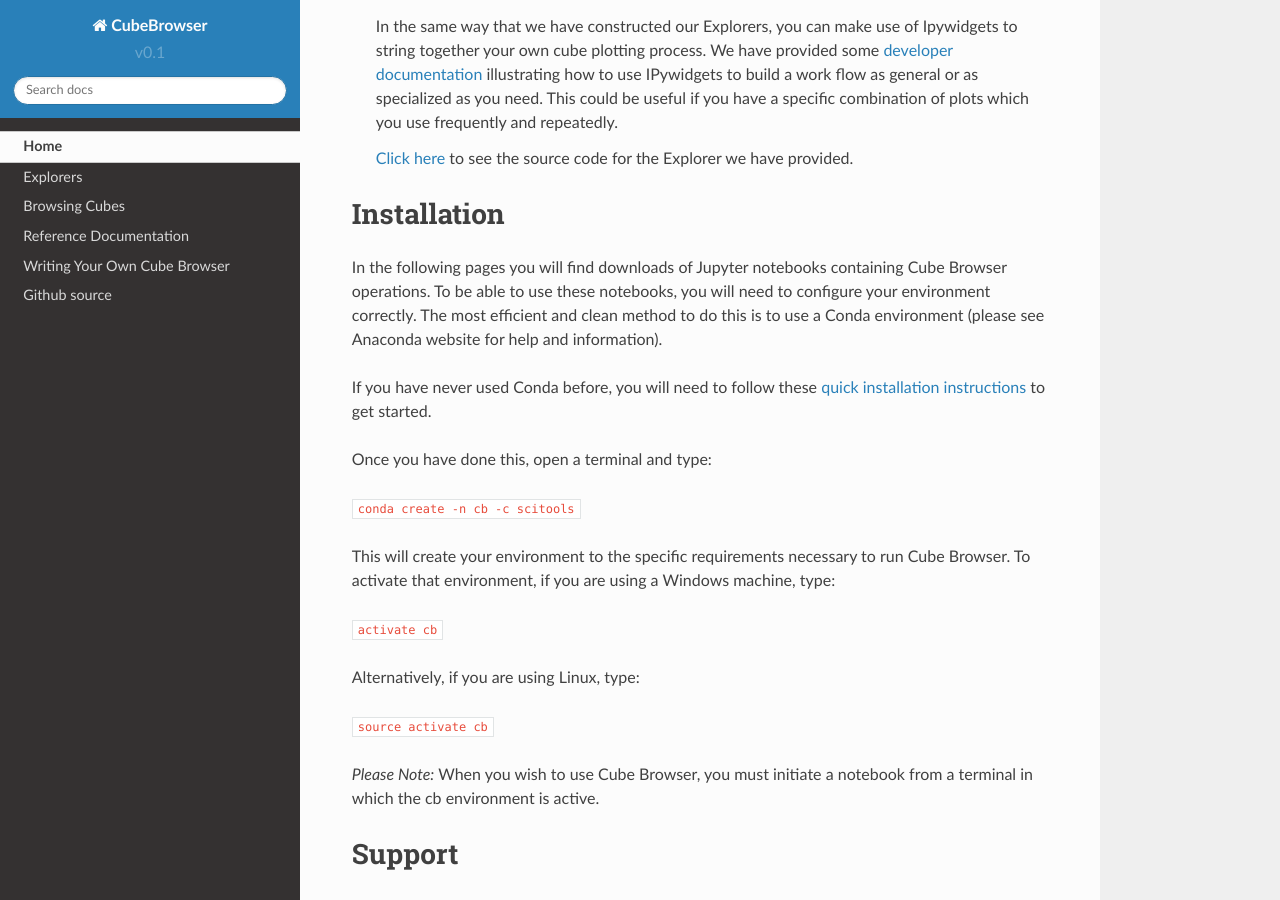
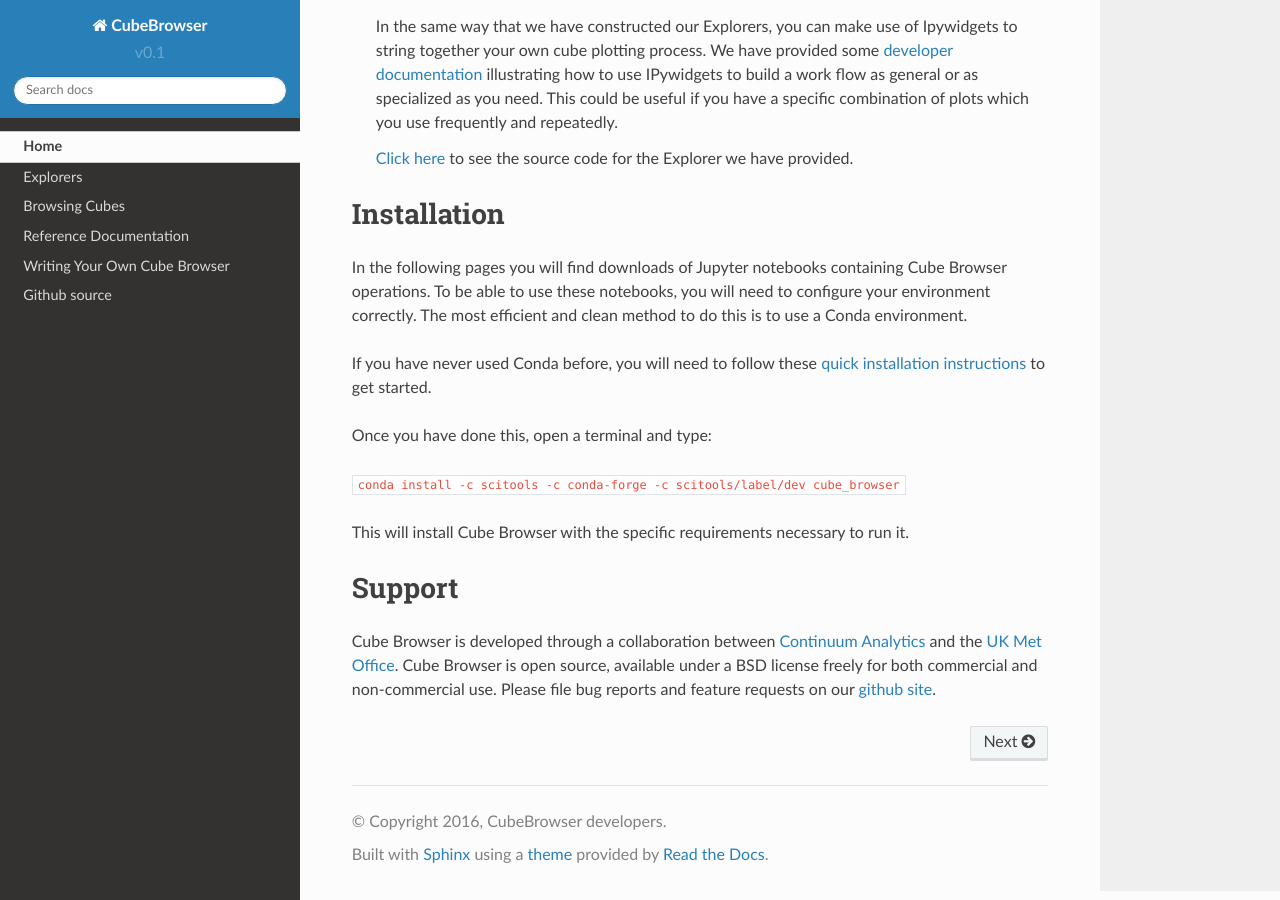
Before and after one commit to SciTools/cube_browser, a Sphinx documentation site: the page built from doc/index.rst, in a window 1280 px wide and 900 px high, scrolled down 589 px. Built offline with Sphinx 7.4.7 and the Read the Docs theme 2.0.0, drawn with Linux system fonts in a browser that asks for light colours.

Commit message:
conda installation instructions simplified

```diff
--- a/doc/index.rst
+++ b/doc/index.rst
@@ -36,24 +36,15 @@
 
 In the following pages you will find downloads of Jupyter notebooks containing Cube Browser operations.
 To be able to use these notebooks, you will need to configure your environment correctly.
-The most efficient and clean method to do this is to use a Conda environment (please see Anaconda website for help and information).
+The most efficient and clean method to do this is to use a Conda environment.
 
 If you have never used Conda before, you will need to follow these `quick installation instructions <http://conda.pydata.org/docs/install/quick.html>`_ to get started.
 
 Once you have done this, open a terminal and type:
 
-``conda create -n cb -c scitools``
+``conda install -c scitools -c conda-forge -c scitools/label/dev cube_browser``
 
-This will create your environment to the specific requirements necessary to run Cube Browser.
-To activate that environment, if you are using a Windows machine, type:
-
-``activate cb``
-
-Alternatively, if you are using Linux, type:
-
-``source activate cb``
-
-*Please Note:* When you wish to use Cube Browser, you must initiate a notebook from a terminal in which the cb environment is active.
+This will install Cube Browser with the specific requirements necessary to run it.
 
 
 Support
```
